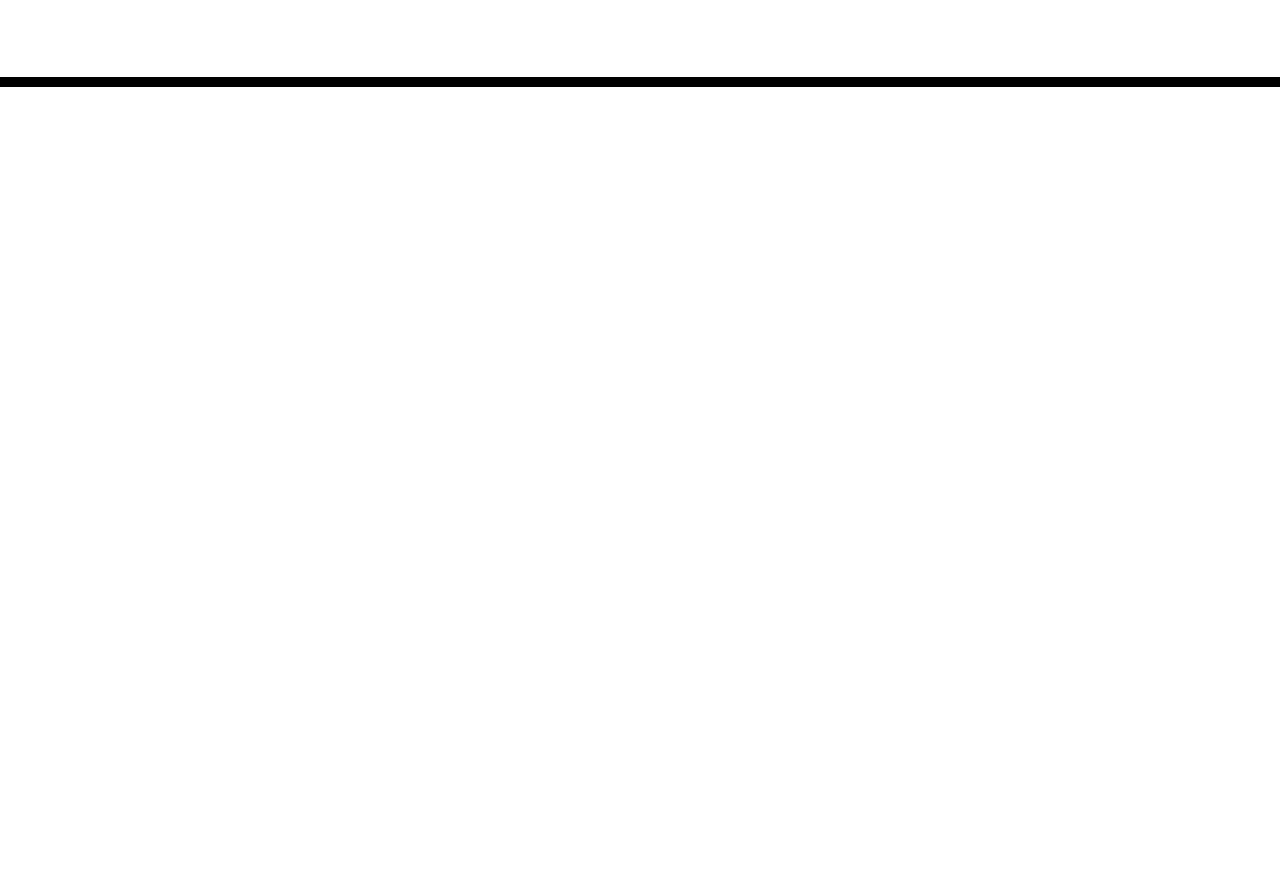
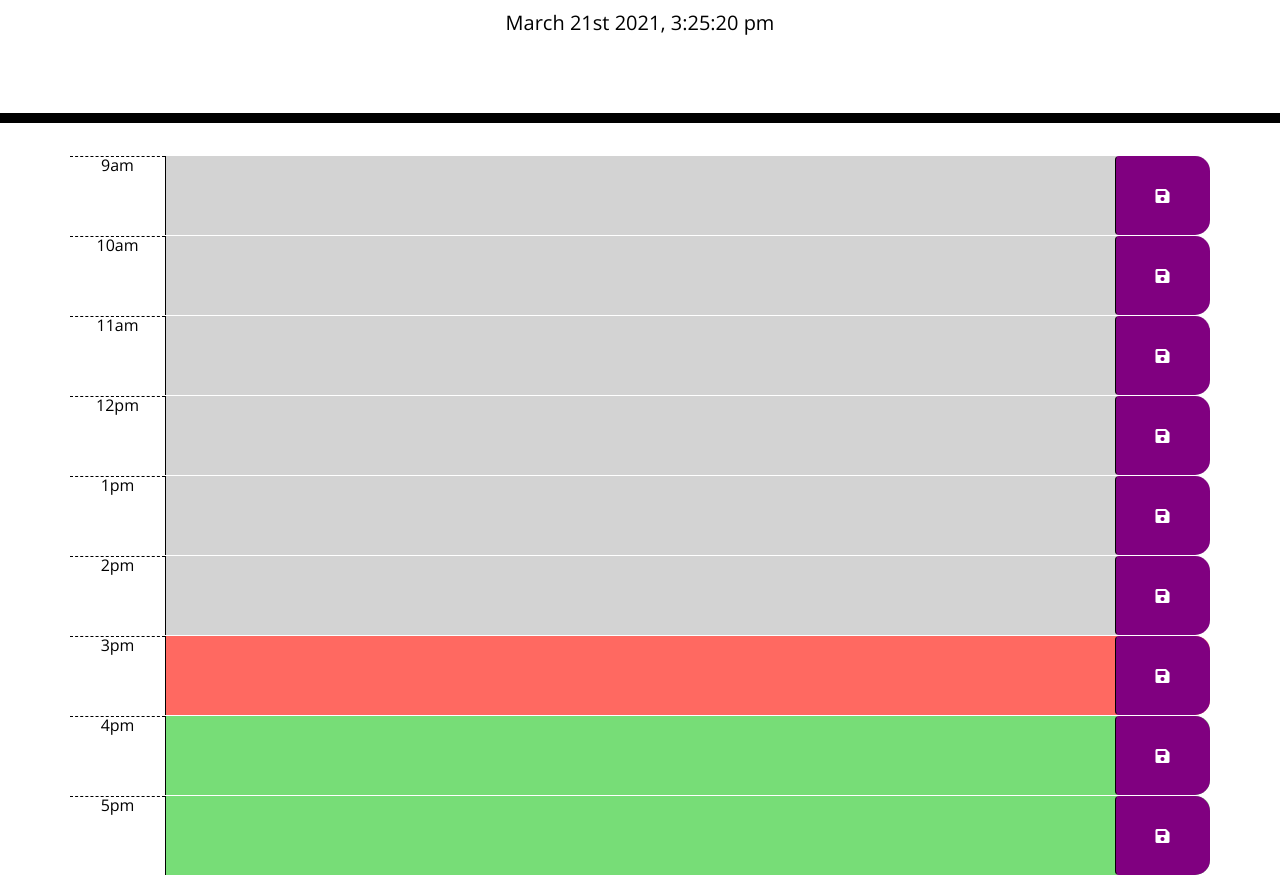
Before and after one commit to sanawck/dayplanner, a plain HTML site: page index.html in a window 1280 px wide. Shown: the part 181-1056 px from the top of the page. Before the commit the page ends 800 px from the top, so only its background shows below. Drawn offline with nearby package versions, Linux system fonts and the light colour scheme.

Commit message:
corrected errors in save Btn - planner should be working now

```diff
--- a/assets/index.js
+++ b/assets/index.js
@@ -1,22 +1,9 @@
 $(document).ready(function () {
     // Hours of the day variable
-    let workHours = ["9:00 am","10:00 am","11:00 am", "12:00 pm", "1:00 pm","2:00 pm","3:00 pm","4:00 pm","5:00 pm",];
+    let workHours = ["9:00 am","10:00 am","11:00 am", "12:00 pm", "1:00 pm","2:00 pm","3:00 pm","4:00 pm","5:00 pm"];
 
 // displays current day
     $("#currentDay").text(moment().format("MMMM Do YYYY, h:mm:ss a"));
-// For Loop with JQuery draws row hours with assigned classes and IDs
-    for (i = 0; i < workHours.length; i++) {
-        console.log(workHours[i]);
-        $(`<div class="col-2 time-block"></div>`)
-            .text(workHours[i])
-            .appendTo(".row");
-        $(`<textarea class="col-8 note-input" id="input-${i}"></textarea>`)
-            .attr("placeholder", "Enter Tasks Here")
-            .appendTo(".row");
-        $(`<button class="col-2 btn btn-secondary saveBtn" id="hour${i}"></button>`)
-            .text("save")
-            .appendTo(".row");
-    }
 
 // Moment.js to get the current date and time
     let now = new Date().getHours();
@@ -28,7 +15,7 @@ $(".saveBtn").on("click", function(){
     let time = $(this).parent().attr("id");
 
     localStorage.setItem(time, activity);
-
+});
 
 // Determine if each row is past, present, or future
 function updateActivity() {
@@ -53,6 +40,7 @@ function updateActivity() {
 }
 updateActivity();
 //check if every 15 minutes the activity updates according to time
+let interval = setInterval(updateActivity, 1000);
 $("#hour-9 .description").val(localStorage.getItem("hour-9"));
 $("#hour-10 .description").val(localStorage.getItem("hour-10"));
 $("#hour-11 .description").val(localStorage.getItem("hour-11"));
@@ -62,4 +50,5 @@ $("#hour-14 .description").val(localStorage.getItem("hour-14"));
 $("#hour-15 .description").val(localStorage.getItem("hour-15"));
 $("#hour-16 .description").val(localStorage.getItem("hour-16"));
 $("#hour-17 .description").val(localStorage.getItem("hour-17"));
-}
+
+});
--- a/index.html
+++ b/index.html
@@ -29,7 +29,52 @@
     </header>
     <div class="container">
       <!-- Timeblocks go here -->
-      <div class="col-12 row"></div>
+      <!-- <div class="col-12 row"></div> -->
+    <div id="hour-9" class="row time-block">
+      <div class="col-md-1 hour">9am</div>
+      <textarea class="col-md-10 description"></textarea>
+      <button class="btn saveBtn col-md-1"><i class="fas fa-save"></i></button>
+    </div>
+    <div id="hour-10" class="row time-block">
+      <div class="col-md-1 hour">10am</div>
+      <textarea class="col-md-10 description"></textarea>
+      <button class="btn saveBtn col-md-1"><i class="fas fa-save"></i></button>
+    </div>
+    <div id="hour-11" class="row time-block">
+      <div class="col-md-1 hour">11am</div>
+      <textarea class="col-md-10 description"></textarea>
+      <button class="btn saveBtn col-md-1"><i class="fas fa-save"></i></button>
+    </div>
+    <div id="hour-12" class="row time-block">
+      <div class="col-md-1 hour">12pm</div>
+      <textarea class="col-md-10 description"></textarea>
+      <button class="btn saveBtn col-md-1"><i class="fas fa-save"></i></button>
+    </div>
+    <div id="hour-13" class="row time-block">
+      <div class="col-md-1 hour">1pm</div>
+      <textarea class="col-md-10 description"></textarea>
+      <button class="btn saveBtn col-md-1"><i class="fas fa-save"></i></button>
+    </div>
+    <div id="hour-14" class="row time-block">
+      <div class="col-md-1 hour">2pm</div>
+      <textarea class="col-md-10 description"></textarea>
+      <button class="btn saveBtn col-md-1"><i class="fas fa-save"></i></button>
+    </div>
+    <div id="hour-15" class="row time-block">
+      <div class="col-md-1 hour">3pm</div>
+      <textarea class="col-md-10 description"></textarea>
+      <button class="btn saveBtn col-md-1"><i class="fas fa-save"></i></button>
+    </div>
+    <div id="hour-16" class="row time-block">
+      <div class="col-md-1 hour">4pm</div>
+      <textarea class="col-md-10 description"></textarea>
+      <button class="btn saveBtn col-md-1"><i class="fas fa-save"></i></button>
+    </div>
+    <div id="hour-17" class="row time-block">
+      <div class="col-md-1 hour">5pm</div>
+      <textarea class="col-md-10 description"></textarea>
+      <button class="btn saveBtn col-md-1"><i class="fas fa-save"></i></button>
+    </div>
 
     </div>
     <script src="https://cdnjs.cloudflare.com/ajax/libs/jquery/3.2.1/jquery.min.js"></script>
```
